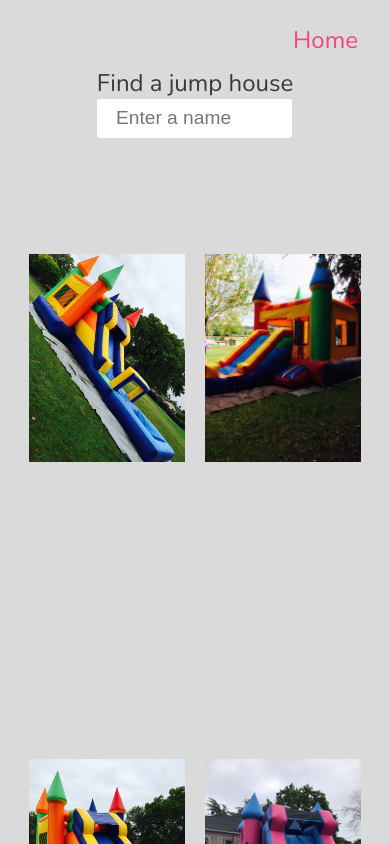
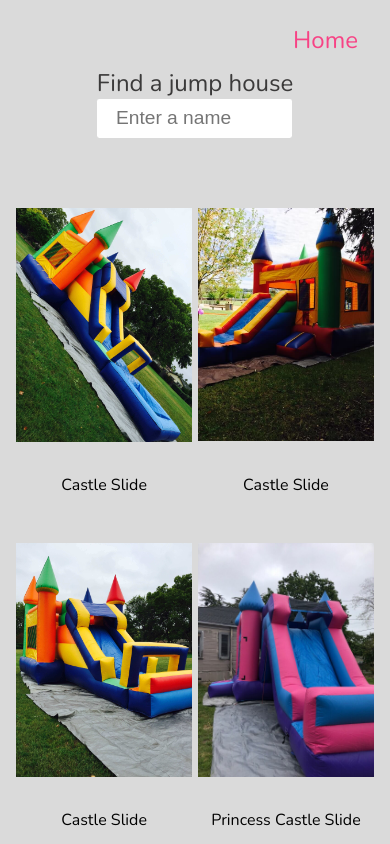
Before and after one commit to alopez96/brendas-react, a React (Create React App) app: page / in a window 390 px wide. Both pictures are taken after a click on the link "See jumpies >". Shown: the top 844 px of the page. Built offline with nearby package versions, Linux system fonts and the light colour scheme.

Commit message:
styled mobile jumpies page

```diff
--- a/src/components/jumpies/Jumpie.js
+++ b/src/components/jumpies/Jumpie.js
@@ -1,25 +1,15 @@
 import React from 'react';
 import './jumpies.css';
 
-function Jumpie ( { pic, title, isMobile }){
+function Jumpie ( { pic, title }){
 
-    if(!isMobile){
-        return(
-            <div className='jump-card'>
-                <img className='picture hover' src={pic} alt={title}/>
-                <div id='card-label'>
-                    <label>{title}</label>
-                </div>
-            </div>)
-    }
-    else{
-        return(
-            <div className='jump-card-m'>
-                <img className='picture-m' src={pic} alt={title}/>
+    return(
+        <div className='jump-card'>
+            <img className='picture hover' src={pic} alt={title}/>
+            <div id='card-label'>
                 <label>{title}</label>
             </div>
-        )
-    }
+        </div>)
 }
 
 export default Jumpie;
--- a/src/components/jumpies/Jumpies.js
+++ b/src/components/jumpies/Jumpies.js
@@ -24,25 +24,24 @@ import hulk from './images/hulk.JPG';
 import kitty from './images/helloKitty.JPG';
 import spider from './images/spiderman.JPG';
 
-function Jumpies({ updateRoute }) {
+function Jumpies({ updateRoute, isMobile }) {
 
     const [searchfield, setSearchfield] = useState('');
-
-    const backBtn = '< Go back';
 
     const list = [
 
         { name: 'Castle Slide', image: img2 },
-
         { name: 'Castle Slide', image: img4 },
         { name: 'Castle Slide', image: img9 },
         { name: 'Princess Castle Slide', image: img8 },
+
+        { name: 'Tent', image: tent },
+
         { name: 'Pony', image: img1, },
         { name: 'Moana', image: img3 },
         { name: 'Batman', image: img5 },
         { name: 'The Good Dinosaur', image: img6 },
         { name: 'Mikey Mouse', image: img7 },
-        { name: 'Tent', image: tent },
 
         { name: 'Ninja Turtles', image: ninja },
         { name: 'Spongebob', image: sponge },
@@ -77,7 +76,7 @@ function Jumpies({ updateRoute }) {
             <div className='jump-list'>
                 {filteredItems.map((item,index) => {
                     return(
-                        <Jumpie pic={item.image} key={index} title={item.name}/>
+                        <Jumpie pic={item.image} key={index} title={item.name} isMobile={isMobile}/>
                     )
                 })}
             </div>
--- a/src/components/jumpies/jumpies.css
+++ b/src/components/jumpies/jumpies.css
@@ -17,9 +17,7 @@
 .jump-card{
     display: flex;
     flex-direction: column;
-    /* background-color: #E5E5E5; */
     width: 20vw;
-    /* height: 50vh; */
     margin: 1rem 0.7rem -0.1rem 0.7rem;
     border-radius: 0.15rem;
     align-items: center;
@@ -92,17 +90,28 @@
 
     .search-container{
         margin-top: .2rem;
+        margin-bottom: -1.5rem;
     }
 
     .jump-card{
-        width: 40vw;
-        margin: 0.6em;
-        border-radius: 0.1rem;
+        width: 45vw;
+        margin: 0rem 0.2em 0.2rem 0.2rem;
+        border-radius: 0.15rem;
     }
 
     .picture{
-        width: 40vw;
-        border-radius: 0.1rem;
+        width: 45vw;
+        border-radius: 0.15rem;
+        object-fit: contain;
+    }
+
+    #card-label {
+        position:relative;
+        visibility:visible;
+        width: 45vw;
+        color: #000;
+        font-size: 1rem;
+        margin: -2rem 0rem -5rem 0rem;
     }
 
     .search-container label{
```
